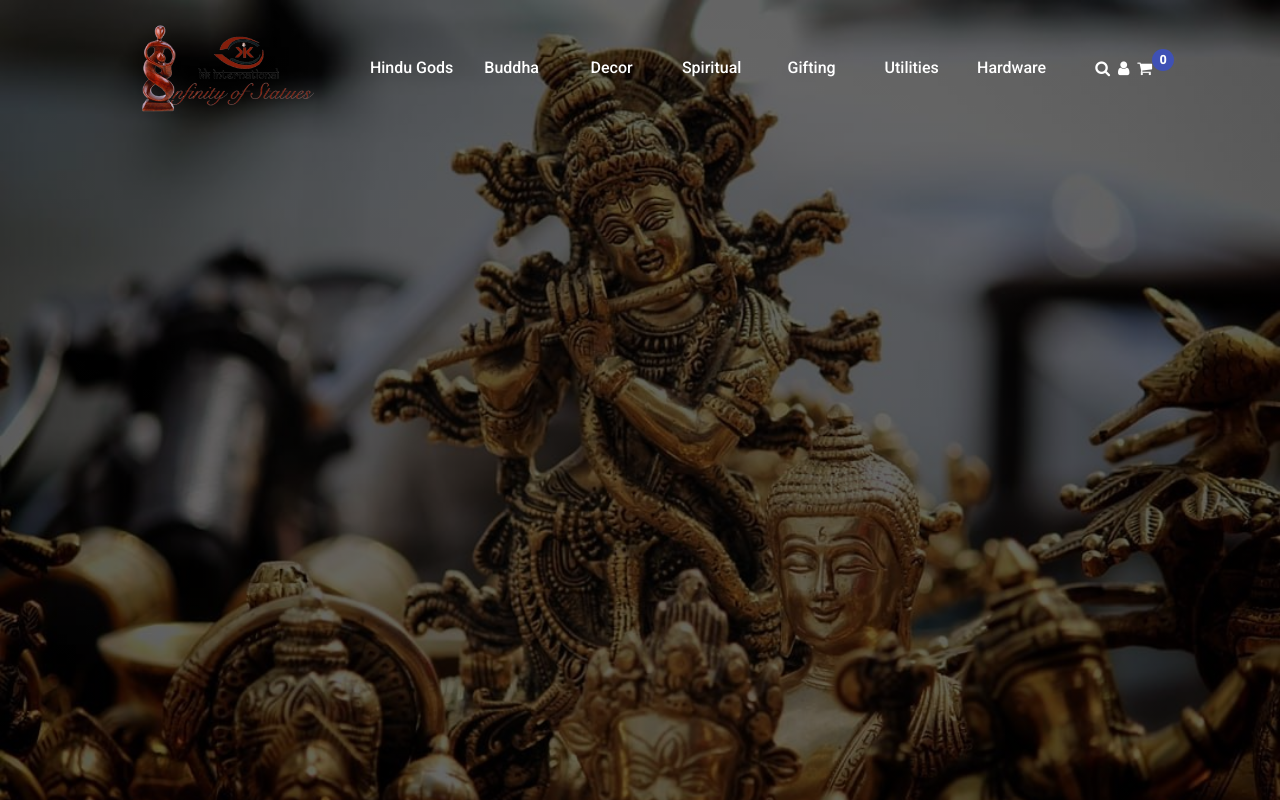
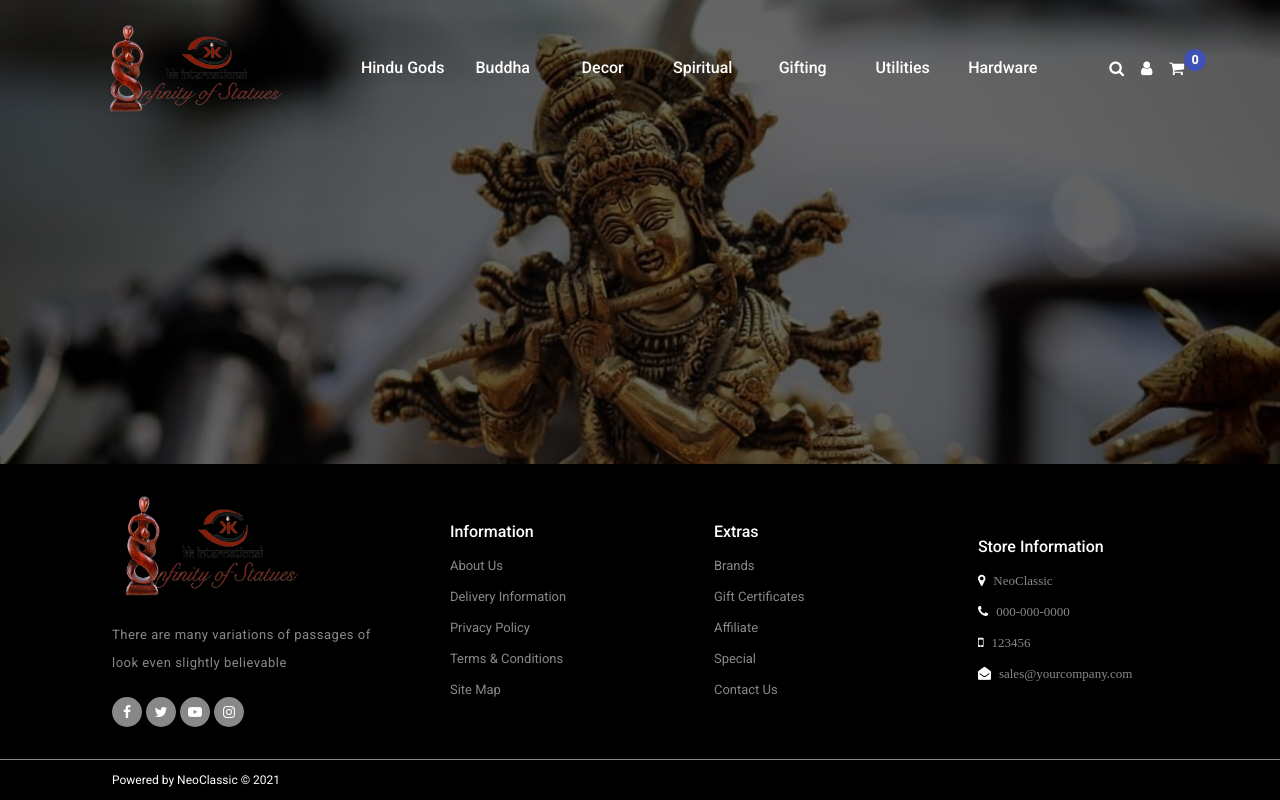
Before and after one commit to vparul/Decor-Shopping, an Angular app: page / in a window 1280 px wide. Built offline with nearby package versions, Linux system fonts and the light colour scheme.

Commit message:
Footer complete

```diff
--- a/src/app/secure/dashboard/dashboard.component.html
+++ b/src/app/secure/dashboard/dashboard.component.html
@@ -1 +1,2 @@
 <decor-header></decor-header>
+<decor-footer></decor-footer>
--- a/src/app/secure/dashboard/dashboard.module.ts
+++ b/src/app/secure/dashboard/dashboard.module.ts
@@ -1,6 +1,7 @@
 import { NgModule } from '@angular/core';
 import { Routes, RouterModule } from '@angular/router';
 import { SharedModule } from 'src/app/shared/shared.module';
+import { FooterComponent } from '../footer/footer.component';
 import { HeaderComponent } from '../header/header.component';
 import { DashboardComponent } from './dashboard.component';
 
@@ -12,7 +13,7 @@ const routes: Routes = [
 ];
 
 @NgModule({
-  declarations: [DashboardComponent, HeaderComponent],
+  declarations: [DashboardComponent, HeaderComponent, FooterComponent],
   imports: [RouterModule.forChild(routes), SharedModule],
   exports: [RouterModule],
 })
--- /dev/null
+++ b/src/app/secure/footer/footer.component.html
@@ -0,0 +1,46 @@
+<footer class="w-100">
+  <section class="footer-container pb-2 pt-2">
+    <section class="flex justify-between items-center ml-7 mr-7">
+      <div class="company-info">
+        <img src="../../../assets/images/logo.png" class="logo" />
+        <h6 class="cursor-pointer">
+          There are many variations of passages of look even slightly believable
+        </h6>
+        <div class="flex social-media-icons justify-between">
+          <span
+            ><i
+              class="fa fa-facebook flex items-center justify-center h-100"
+            ></i
+          ></span>
+          <span
+            ><i class="fa fa-twitter flex items-center justify-center h-100"></i
+          ></span>
+          <span
+            ><i
+              class="fa fa-youtube-play flex items-center justify-center h-100"
+            ></i
+          ></span>
+          <span
+            ><i
+              class="fa fa-instagram flex items-center justify-center h-100"
+            ></i
+          ></span>
+        </div>
+      </div>
+      <div *ngFor="let info of infoSections" class="footer-options flex column">
+        <h2>{{ info.heading }}</h2>
+        <ng-container *ngFor="let subInfo of info.subHeadings">
+          <i class="{{ subInfo.icon }}">
+            <span [ngClass]="{ 'ml-half': subInfo.icon }">{{
+              subInfo.name
+            }}</span></i
+          >
+        </ng-container>
+      </div>
+    </section>
+  </section>
+
+  <section class="flex justify-between items-center ml-7 mr-7 copy-rights">
+    <h6 class="m-0">Powered by NeoClassic © 2021</h6>
+  </section>
+</footer>
--- /dev/null
+++ b/src/app/secure/footer/footer.component.scss
@@ -0,0 +1,96 @@
+@import "index.scss";
+.hover-effect {
+  border-radius: 50%;
+  color: $white;
+}
+footer {
+  position: fixed;
+  bottom: 0;
+  background-color: $black;
+  color: $white;
+  max-height: 500px;
+  .footer-container {
+    border-bottom: 1px solid $light-grey;
+  }
+
+  .company-info {
+    flex-basis: 25%;
+    img {
+      height: 100px;
+      width: 200px;
+      margin-bottom: $spacing-lg;
+    }
+    h6 {
+      color: $light-grey;
+      font-size: 13px;
+      font-weight: 400;
+      letter-spacing: 0.5px;
+      line-height: 28px;
+      margin-bottom: $spacing-lg;
+    }
+  }
+  .social-media-icons {
+    width: 50%;
+    span {
+      width: 30px;
+      height: 30px;
+      background: $light-grey;
+      @extend .hover-effect;
+      .fa-facebook:hover {
+        background-color: $fb;
+        @extend .hover-effect;
+      }
+      .fa-twitter:hover {
+        @extend .hover-effect;
+        background-color: $twitter;
+      }
+      .fa-youtube-play:hover {
+        background-color: $you-tube;
+        @extend .hover-effect;
+      }
+      .fa-instagram:hover {
+        background: linear-gradient(
+          45deg,
+          #f09433 0%,
+          #e6683c 25%,
+          #dc2743 50%,
+          #cc2366 75%,
+          #bc1888 100%
+        );
+        @extend .hover-effect;
+      }
+    }
+  }
+  .footer-options {
+    flex-basis: 18%;
+    h2 {
+      font-size: 1rem;
+      margin-bottom: 5px !important;
+    }
+
+    i {
+      font-style: normal;
+      display: block;
+      font-size: 13px;
+      color: $light-grey;
+      line-height: 26px;
+      color: $white;
+      margin-bottom: 5px !important;
+      span {
+        color: $light-grey;
+        &:hover {
+          color: $white;
+        }
+      }
+    }
+  }
+  .copy-rights {
+    padding: $spacing-sm 0;
+    h6 {
+      font-size: 12px;
+    }
+  }
+}
+.ml-half {
+  margin-left: 0.5rem;
+}
--- /dev/null
+++ b/src/app/secure/footer/footer.component.ts
@@ -0,0 +1,16 @@
+import { Component, OnInit } from '@angular/core';
+import { footerSections, IFooterSection } from 'src/app/shared/Models/footer.model';
+
+@Component({
+  selector: 'decor-footer',
+  templateUrl: './footer.component.html',
+  styleUrls: ['./footer.component.scss']
+})
+export class FooterComponent implements OnInit {
+  infoSections:IFooterSection[] = footerSections;
+  constructor() { }
+
+  ngOnInit() {
+  }
+
+}
--- a/src/app/secure/header/header.component.scss
+++ b/src/app/secure/header/header.component.scss
@@ -17,7 +17,7 @@ header {
   }
   .navbar-container {
     position: absolute;
-    width: 80%;
+    width: 85%;
     padding: $spacing-xl 0;
     button {
         color: $white;
--- /dev/null
+++ b/src/app/shared/Models/footer.model.ts
@@ -0,0 +1,54 @@
+export interface IFooterSection {
+    heading: string;
+    subHeadings: IFooterSubSection[];
+    icon?: string;
+}
+
+export interface IFooterSubSection {
+    name: string;
+    icon?: string;
+}
+
+export const footerSections: IFooterSection[] = [
+    {
+        heading: 'Information',
+        subHeadings: [
+            { name: 'About Us' },
+            { name: 'Delivery Information' },
+            { name: 'Privacy Policy' },
+            { name: 'Terms & Conditions' },
+            { name: 'Site Map' },
+        ],
+    },
+    {
+        heading: 'Extras',
+        subHeadings: [
+            { name: 'Brands' },
+            { name: 'Gift Certificates' },
+            { name: 'Affiliate' },
+            { name: 'Special' },
+            { name: 'Contact Us' },
+        ],
+    },
+    {
+        heading: 'Store Information',
+        subHeadings: [
+            {
+                name: 'NeoClassic',
+                icon: 'fa fa-map-marker',
+            },
+            {
+                name: '000-000-0000',
+                icon: 'fa fa-phone',
+            },
+            {
+                name: '123456',
+                icon: 'fa fa-mobile',
+            },
+            {
+                name: 'sales@yourcompany.com',
+                icon: 'fa fa-envelope-open',
+            }
+        ],
+    },
+];
--- a/src/app/shared/material.module.ts
+++ b/src/app/shared/material.module.ts
@@ -4,12 +4,16 @@ import {MatButtonModule} from '@angular/material/button';
 import {MatIconModule} from '@angular/material/icon'
 import {MatMenuModule} from '@angular/material/menu';
 import {MatBadgeModule} from '@angular/material/badge';
+import {MatFormFieldModule} from '@angular/material/form-field';
+import { MatInputModule } from '@angular/material/input';
 
 const MATERIAL_MODULES = [
   MatButtonModule,
   MatIconModule,
   MatMenuModule,
-  MatBadgeModule
+  MatBadgeModule,
+  MatFormFieldModule,
+  MatInputModule
 ]
 
 @NgModule({
--- a/src/assets/styles/_color.scss
+++ b/src/assets/styles/_color.scss
@@ -2,3 +2,6 @@ $header-bg: #3A3A3A;
 $white: #fff;
 $black: #000;
 $light-grey: #888;
+$fb: #3b5998;
+$you-tube: #c4302b;
+$twitter: #00acee;
--- a/src/assets/styles/_layout.scss
+++ b/src/assets/styles/_layout.scss
@@ -1,5 +1,5 @@
 .flex {
-    display: flex;
+  display: flex !important;
   &.column {
     flex-direction: column;
   }
@@ -13,10 +13,53 @@
     align-items: center;
   }
   &.flex-1 {
-        flex:1;
+    flex: 1;
   }
 }
 
 .w-100 {
   width: 100%;
 }
+.h-100 {
+  height: 100%;
+}
+$space-amounts: (0, 1, 2, 3, 4, 5, 6, 7, 8);
+
+@each $space in $space-amounts {
+  //margin classes
+  .m-#{$space} {
+    margin: #{$space}rem;
+  }
+  .ml-#{$space} {
+    margin-left: #{$space}rem;
+  }
+  .mt-#{$space} {
+    margin-top: #{$space}rem;
+  }
+  .mr-#{$space} {
+    margin-right: #{$space}rem;
+  }
+  .mb-#{$space} {
+    margin-bottom: #{$space}rem;
+  }
+  //padding classes
+  .p-#{$space} {
+    padding: #{$space}rem;
+  }
+  .pl-#{$space} {
+    padding-left: #{$space}rem;
+  }
+  .pt-#{$space} {
+    padding-top: #{$space}rem;
+  }
+  .pr-#{$space} {
+    padding-right: #{$space}rem;
+  }
+  .pb-#{$space} {
+    padding-bottom: #{$space}rem;
+  }
+}
+
+.cursor-pointer {
+  cursor: pointer;
+}
```
Also changed, not shown: 1 other file (tests, documents, lock files or other folders). Lines whose indentation alone changed are shown as unchanged.
